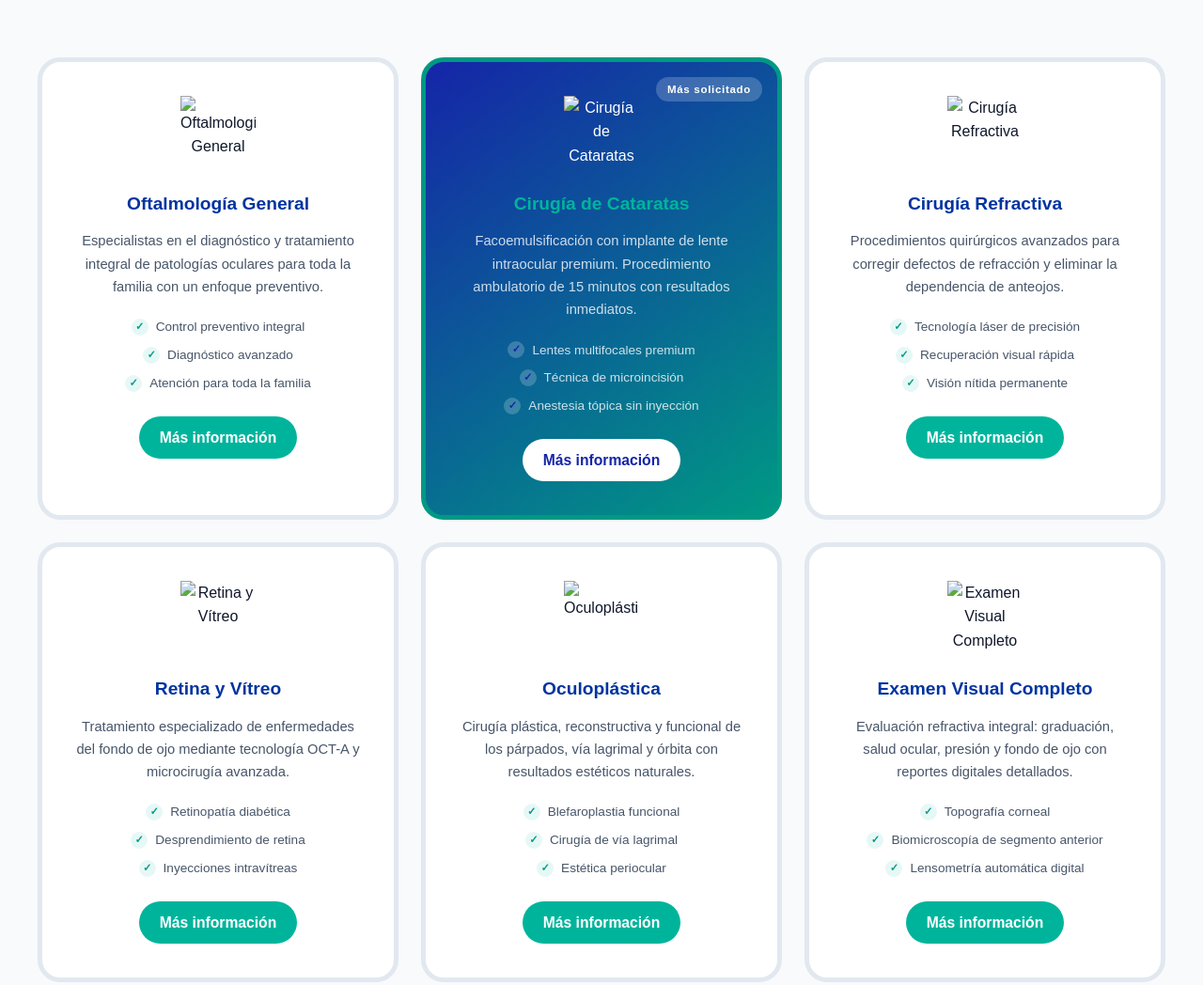
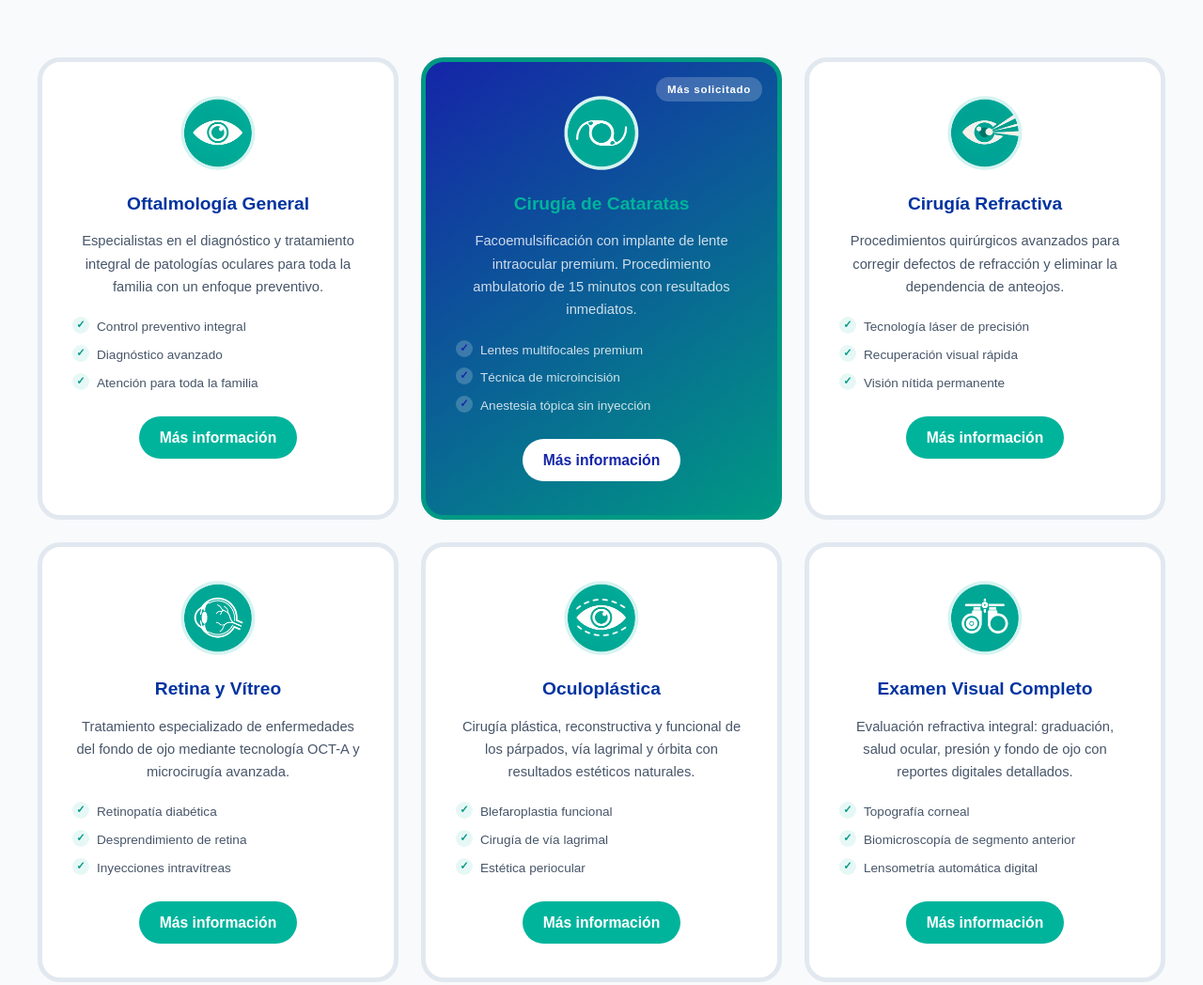
Before and after one commit to iameed/visum, a website: page index.html in a window 1280 px wide. Shown: the part 1130-2178 px from the top of the page at 94% size. Drawn offline with nearby package versions, Linux system fonts and the light colour scheme; a web font is replaced by a local one.

Commit message:
Add files via upload

```diff
--- a/index.css
+++ b/index.css
@@ -1153,15 +1153,17 @@ img {
   flex-direction: column;
   gap: 8px;
   margin-bottom: 24px;
+  width: 100%;
 }
 
 .service-features li {
   font-size: 0.85rem;
   color: var(--text-secondary);
   display: flex;
-  align-items: center;
-  justify-content: center;
+  align-items: flex-start;
+  justify-content: flex-start;
   gap: 8px;
+  text-align: left;
 }
 
 .service-features li::before {
@@ -2273,7 +2275,7 @@ footer.footer--light .social-btn:hover {
     display: flex;
     justify-content: flex-start;
     padding-top: 30%;
-    background: #5171b27d !important;
+    background: #526998f0 !important;
     backdrop-filter: blur(10px) !important;
     -webkit-backdrop-filter: blur(10px);
   }
--- a/index.html
+++ b/index.html
@@ -252,7 +252,7 @@
 
         <div class="service-card reveal" id="service-laser">
           <div class="service-icon" style="--icon-color: #009984;">
-            <img src="img/oftalmologia general.png" alt="Oftalmología General" class="service-icon-img" />
+            <img src="oftalmologia general.png" alt="Oftalmología General" class="service-icon-img" />
           </div>
           <h3 class="service-name">Oftalmología General</h3>
           <p class="service-desc">Especialistas en el diagnóstico y tratamiento integral de patologías oculares para
@@ -269,7 +269,7 @@
         <div class="service-card reveal service-card--featured" id="service-cataratas">
           <div class="service-badge-featured">Más solicitado</div>
           <div class="service-icon" style="--icon-color: #00B49C;">
-            <img src="img/cirugía de cataratas.png" alt="Cirugía de Cataratas" class="service-icon-img" />
+            <img src="cirugía de cataratas.png" alt="Cirugía de Cataratas" class="service-icon-img" />
           </div>
           <h3 class="service-name-destacado">Cirugía de Cataratas</h3>
           <p class="service-desc">Facoemulsificación con implante de lente intraocular premium. Procedimiento
@@ -285,7 +285,7 @@
 
         <div class="service-card reveal" id="service-glaucoma">
           <div class="service-icon" style="--icon-color: #1d4ed8;">
-            <img src="img/cirugía refractiva.png" alt="Cirugía Refractiva" class="service-icon-img" />
+            <img src="cirugía refractiva.png" alt="Cirugía Refractiva" class="service-icon-img" />
           </div>
           <h3 class="service-name">Cirugía Refractiva</h3>
           <p class="service-desc">Procedimientos quirúrgicos avanzados para corregir defectos de refracción y eliminar
@@ -301,7 +301,7 @@
 
         <div class="service-card reveal" id="service-retina">
           <div class="service-icon" style="--icon-color: #009984;">
-            <img src="img/retina y vitreo.png" alt="Retina y Vítreo" class="service-icon-img" />
+            <img src="retina y vitreo.png" alt="Retina y Vítreo" class="service-icon-img" />
           </div>
           <h3 class="service-name">Retina y Vítreo</h3>
           <p class="service-desc">Tratamiento especializado de enfermedades del fondo de ojo mediante tecnología OCT-A y
@@ -317,7 +317,7 @@
 
         <div class="service-card reveal" id="service-pediatrica">
           <div class="service-icon" style="--icon-color: #2563eb;">
-            <img src="img/oculoplastica.png" alt="Oculoplástica" class="service-icon-img" />
+            <img src="oculoplastica.png" alt="Oculoplástica" class="service-icon-img" />
           </div>
           <h3 class="service-name">Oculoplástica</h3>
           <p class="service-desc">Cirugía plástica, reconstructiva y funcional de los párpados, vía lagrimal y órbita
@@ -333,7 +333,7 @@
 
         <div class="service-card reveal" id="service-examen">
           <div class="service-icon" style="--icon-color: #1d4ed8;">
-            <img src="img/examne visual completo.png" alt="Examen Visual Completo" class="service-icon-img" />
+            <img src="examne visual completo.png" alt="Examen Visual Completo" class="service-icon-img" />
           </div>
           <h3 class="service-name">Examen Visual Completo</h3>
           <p class="service-desc">Evaluación refractiva integral: graduación, salud ocular, presión y fondo de ojo con
```
